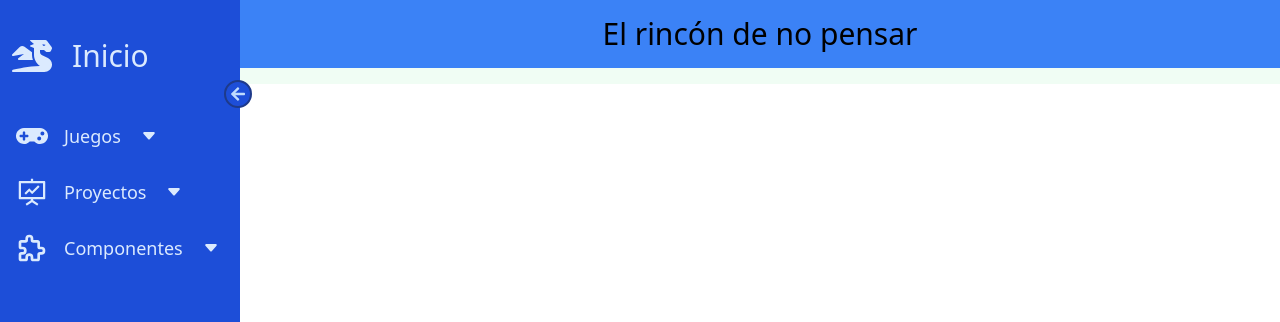
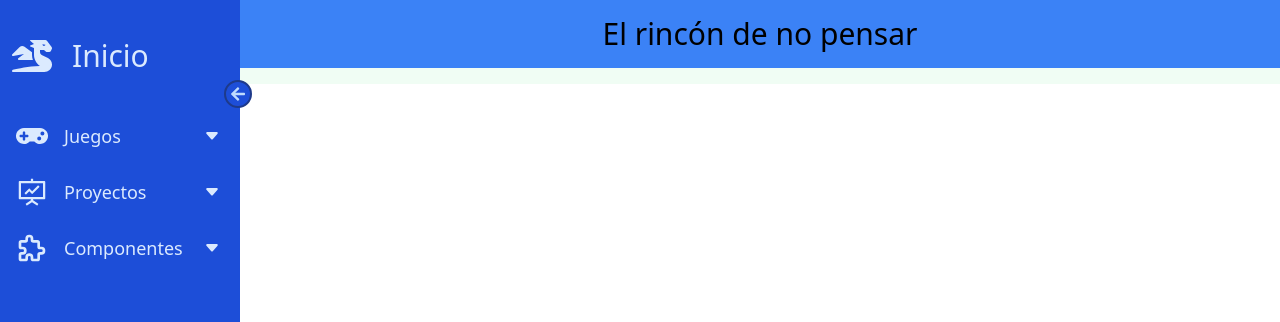
Before and after one commit to irenealcaine/el-rincon-de-no-pensar, a React (Create React App) app: page / in a window 1280 px wide. Both pictures are taken after a click on the icon 62 px from the left and 94 px from the top of the page. Shown: the top 322 px of the page. Built offline with nearby package versions, Linux system fonts and the light colour scheme.

Commit message:
Update Sidebar.jsx

```diff
--- a/src/Components/Sidebar.jsx
+++ b/src/Components/Sidebar.jsx
@@ -53,15 +53,15 @@ const Sidebar = () => {
           <div>
             <Link
               to="/games"
-              className="text-blue-100 text-lg flex items-center gap-x-4 cursor-pointer p-2 hover:bg-blue-400 hover:text-blue-900 duration-200 mt-2 rounded-md"
+              className="relative text-blue-100 text-lg flex items-center gap-x-4 cursor-pointer p-2 hover:bg-blue-400 hover:text-blue-900 duration-200 mt-2 rounded-md"
+              onClick={() => setGamesSubMenuOpen(!gamesSubMenuOpen)}
             >
               <FaGamepad className="w-8 h-8" />
               <span className={`${!open && "hidden"} origin-left duration-200`}>
                 Juegos
               </span>
               <BsFillCaretDownFill
-                onClick={() => setGamesSubMenuOpen(!gamesSubMenuOpen)}
-                className={`duration-200 cursor-pointer w-6 h-4 hover:h-6 ${
+                className={`duration-200 cursor-pointer w-6 h-4 hover:h-6 absolute right-2 ${
                   gamesSubMenuOpen && "rotate-180"
                 } ${!open && "hidden"}`}
               />
@@ -82,15 +82,15 @@ const Sidebar = () => {
           <div>
             <Link
               to="/projects"
-              className="text-blue-100 text-lg flex items-center gap-x-4 cursor-pointer p-2 hover:bg-blue-400 hover:text-blue-900 duration-200 mt-2 rounded-md"
+              className="relative text-blue-100 text-lg flex items-center gap-x-4 cursor-pointer p-2 hover:bg-blue-400 hover:text-blue-900 duration-200 mt-2 rounded-md"
+              onClick={() => setProjectsSubMenuOpen(!projectsSubMenuOpen)}
             >
               <AiOutlineFundProjectionScreen className="w-8 h-8" />
               <span className={`${!open && "hidden"} origin-left duration-200`}>
                 Proyectos
               </span>
               <BsFillCaretDownFill
-                onClick={() => setProjectsSubMenuOpen(!projectsSubMenuOpen)}
-                className={`duration-200 cursor-pointer w-6 h-4 hover:h-6 ${
+                className={`duration-200 cursor-pointer w-6 h-4 hover:h-6 absolute right-2 ${
                   projectsSubMenuOpen && "rotate-180"
                 } ${!open && "hidden"}`}
               />
@@ -111,15 +111,15 @@ const Sidebar = () => {
           <div>
             <Link
               to="/components"
-              className="text-blue-100 text-lg flex items-center gap-x-4 cursor-pointer p-2 hover:bg-blue-400 hover:text-blue-900 duration-200 mt-2 rounded-md"
+              className="relative text-blue-100 text-lg flex items-center gap-x-4 cursor-pointer p-2 hover:bg-blue-400 hover:text-blue-900 duration-200 mt-2 rounded-md"
+              onClick={() => setComponentsSubMenuOpen(!componentsSubMenuOpen)}
             >
               <TbPuzzle className="w-8 h-8" />
               <span className={`${!open && "hidden"} origin-left duration-200`}>
                 Componentes
               </span>
               <BsFillCaretDownFill
-                onClick={() => setComponentsSubMenuOpen(!componentsSubMenuOpen)}
-                className={`duration-200 cursor-pointer w-6 h-4 hover:h-6 ${
+                className={`duration-200 cursor-pointer w-6 h-4 hover:h-6 absolute right-2 ${
                   componentsSubMenuOpen && "rotate-180"
                 } ${!open && "hidden"}`}
               />
```
